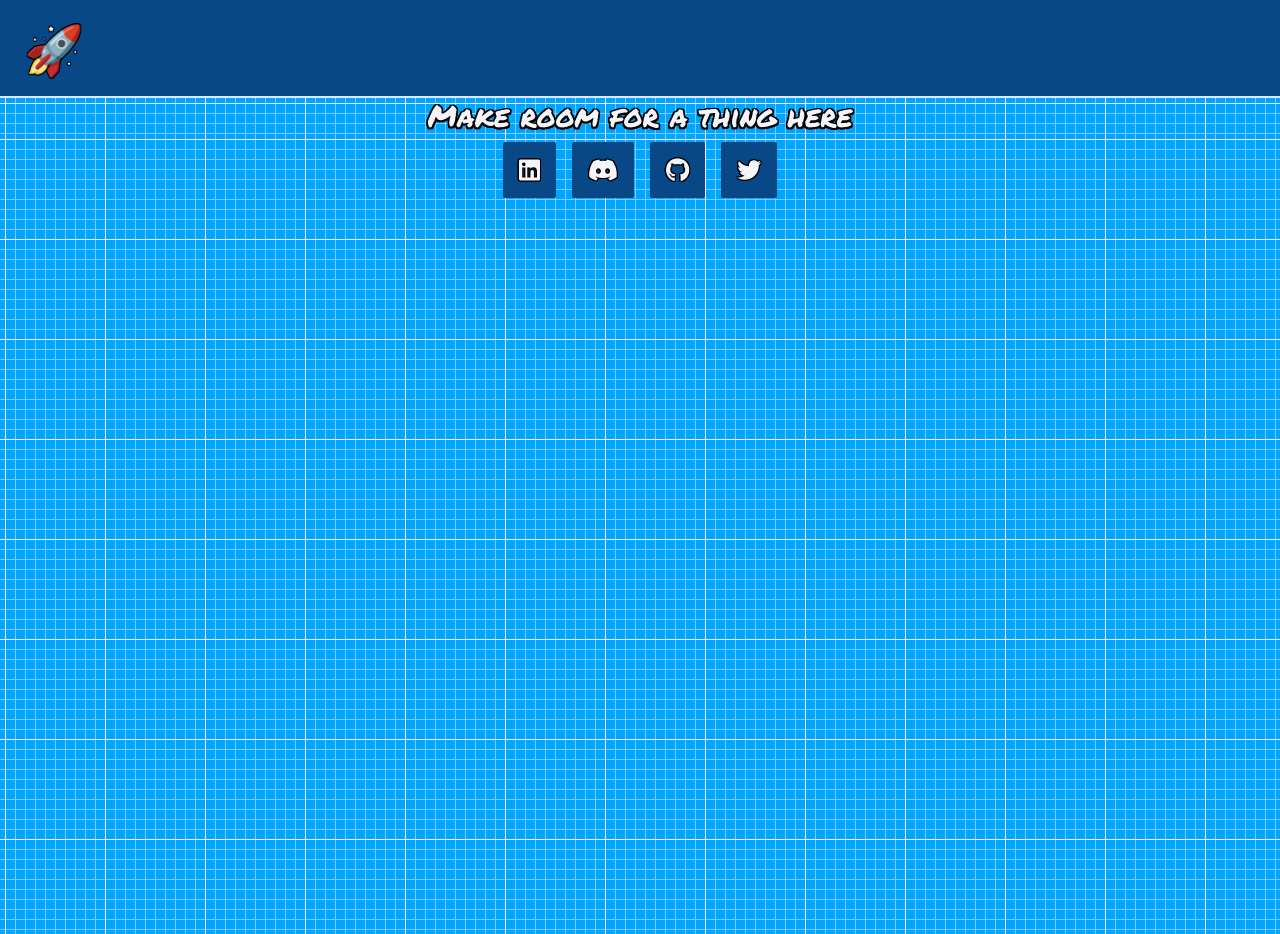
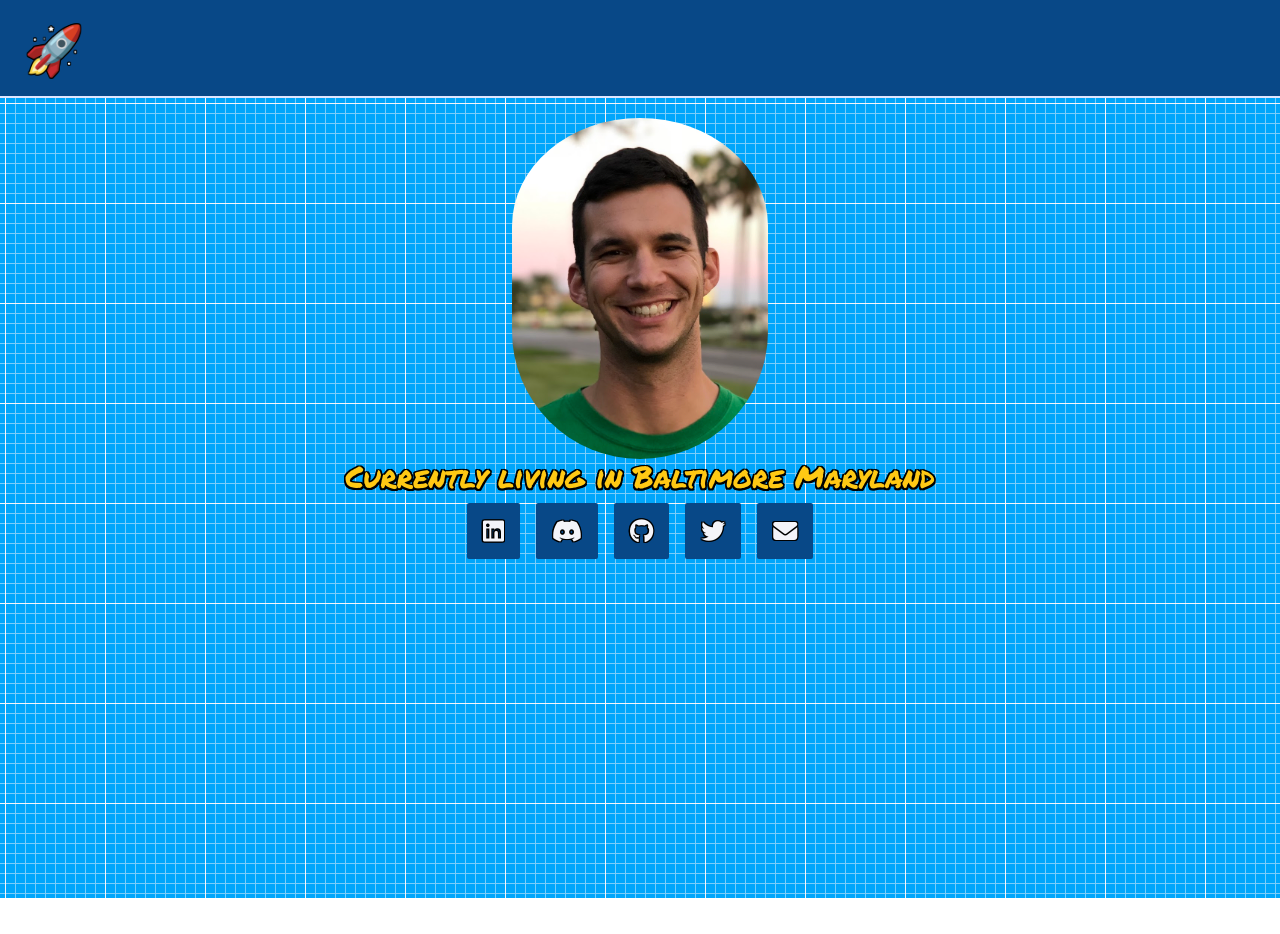
Before and after one commit to leafsicle/update-portfolio, a React (Create React App) app: page / in a window 1280 px wide. After the commit the page ends 898 px from the top, so only its background shows below. Built offline with nearby package versions, Linux system fonts and the light colour scheme.

Commit message:
added new icon and a picture of me!

```diff
--- a/src/App.js
+++ b/src/App.js
@@ -1,10 +1,21 @@
 import './App.css'
 import Contact from './comps/Contact'
+import image from './self.jpg'
 
 function App() {
   return (
     <div className='body bg-secondary contrast text-white lg:text-3xl text-2xl font-sans'>
-      <main className=''>Make room for a thing here</main>
+      <main className='object-center'>
+        <img
+          src={image}
+          alt='Image of Me. Matt Cooke.'
+          className='w-1/5 pt-5 mx-auto rounded-full'
+        />
+      </main>
+      <aside className='text-active hover:text-white'>
+        Currently living in Baltimore Maryland
+      </aside>
+
       <Contact />
     </div>
   )
--- a/src/comps/Contact.jsx
+++ b/src/comps/Contact.jsx
@@ -26,10 +26,16 @@ let socials = [
     alt: 'External link to Twitter',
     icon: 'fa-brands fa-twitter ',
   },
+  {
+    name: 'Email',
+    url: 'mailto:cookem529@gmail.com?subject= You have a greate looking site!&body=I was checking out your portfolio page and wanted to say hi!',
+    alt: 'External link to open email client',
+    icon: 'fa-solid fa-envelope ',
+  },
 ]
 const Contact = () => {
   return (
-    <div className='body bg-secondary contrast text-white lg:text-3xl text-2xl font-sans'>
+    <div className=' contrast text-white lg:text-3xl text-2xl font-sans'>
       <main className=''>
         {socials.map((social, index) => (
           <ExternalLink socialInfo={social} key={index} />
```
Also changed, not shown: src/self.jpg (added).
